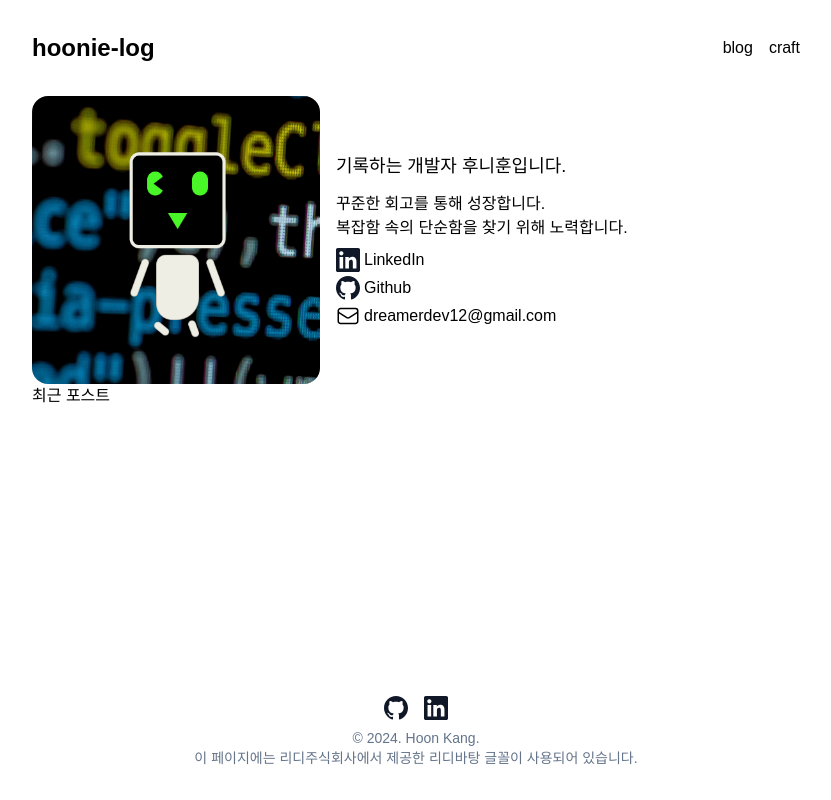
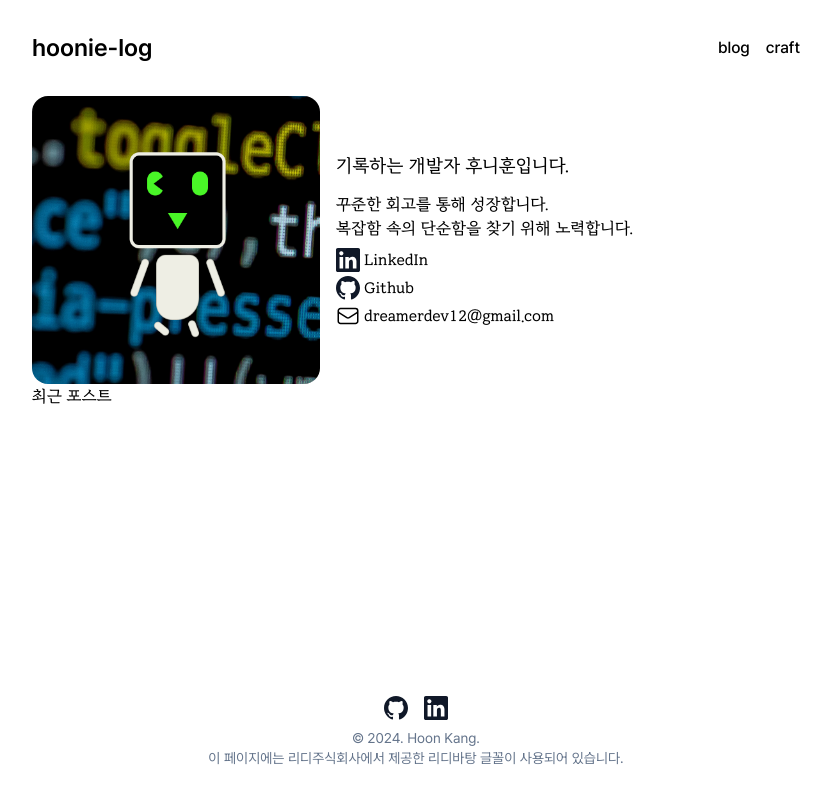
Before and after one commit to starcradle101/hoonie-log, a Next.js app: page / in a window 1280 px wide. Shown: the whole page, without its empty margins (224-1055 px from the left). Built offline with nearby package versions, Linux system fonts and the light colour scheme; a web font is replaced by a local one.

Commit message:
feat(fonts): Add RIDIBatang font in root layout

```diff
--- a/src/app/layout.tsx
+++ b/src/app/layout.tsx
@@ -3,9 +3,15 @@ import Header from './components/Header';
 import Footer from './components/Footer';
 import './globals.css';
 
-const myFont = localFont({
-	src: '../../public/pretendard_variable.woff2',
+const pretendard_var = localFont({
+	src: '../../public/fonts/pretendard_variable.woff2',
 	display: 'swap',
+});
+
+const ridiBatang = localFont({
+	src: '../../public/fonts/RIDIBatang.otf',
+	display: 'swap',
+	variable: '--font-RIDIBatang',
 });
 
 export default function RootLayout({
@@ -16,10 +22,10 @@ export default function RootLayout({
 	return (
 		<html lang='en'>
 			<body
-				className={`${myFont.className} antialiased flex flex-col h-screen`}
+				className={`${pretendard_var.className} antialiased flex flex-col h-screen`}
 			>
 				<Header></Header>
-				<main className='flex-1'>{children}</main>
+				<main className={`${ridiBatang.className} flex-1`}>{children}</main>
 				<Footer></Footer>
 			</body>
 		</html>
```
